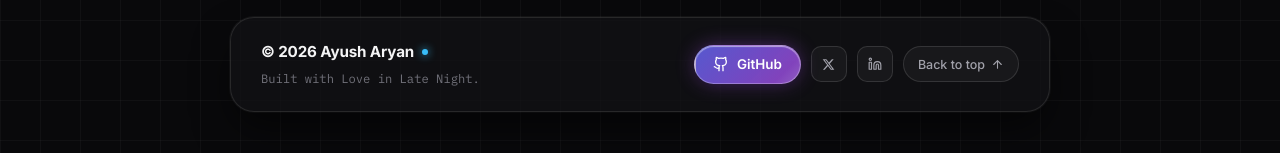
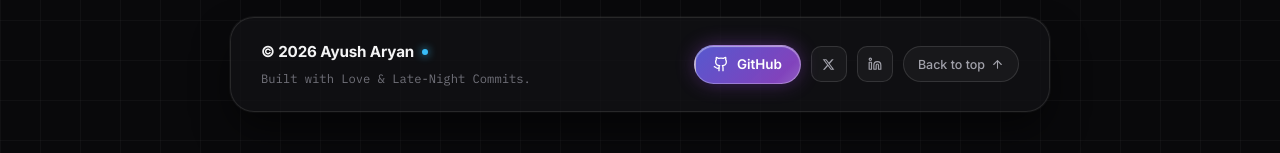
Before and after one commit to ayusharyaneth/Ayush, a React (Vite) app: page / in a window 1280 px wide. Shown: the part 3820-3973 px from the top of the page. Built offline with nearby package versions, Linux system fonts and the light colour scheme.

Commit message:
Auto sync portfolio: 2026-10-14 14:02:28

```diff
--- a/src/components/Footer.jsx
+++ b/src/components/Footer.jsx
@@ -37,7 +37,7 @@ export default function Footer({ personal = {}, socials = [] }) {
               </div>
 
               <div className="footer-copy-text">
-                <span>Built with Love in Late Night.</span>
+                <span>Built with Love & Late-Night Commits.</span>
               </div>
             </div>
 
```
